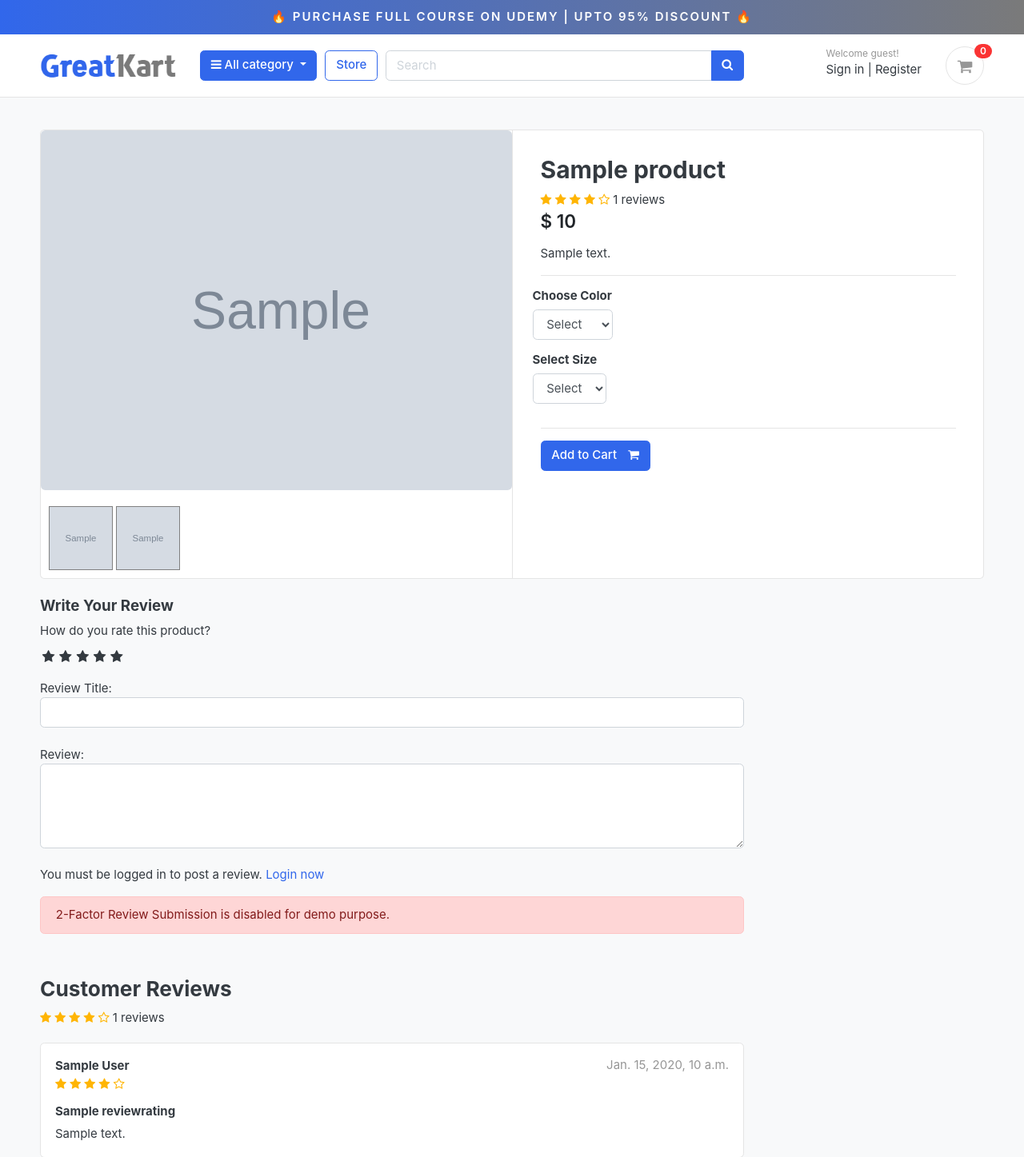
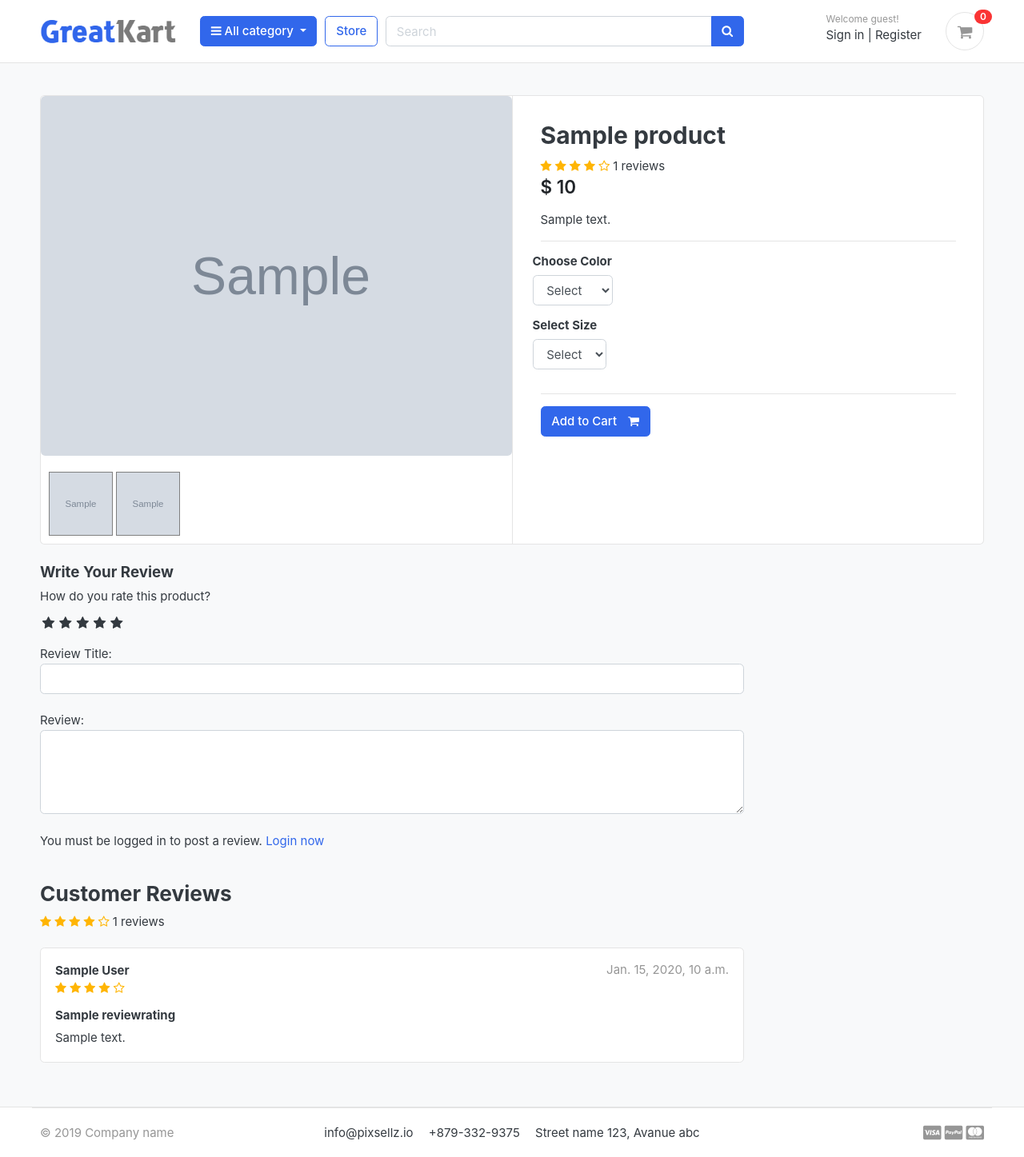
Before and after one commit to Mustafanaji0413/Webster, a Django app: a page that uses templates/includes/navbar.html in a window 1280 px wide. Shown: the top 1447 px of the page at 80% size. After the commit the page ends 1426 px from the top, so only its background shows below. Run offline with Django 3.2, Linux system fonts and the light colour scheme; tables that the repository leaves empty hold one stand-in row (values such as "Sample post"); grey boxes marked "Sample" are stand-in pictures; some libraries are stand-ins or nearby versions; some web fonts are replaced.

Commit message:
Change how many items is displayed in store per page

```diff
--- a/accounts/views.py
+++ b/accounts/views.py
@@ -51,7 +51,7 @@ def register(request):
             to_email = email
             send_email = EmailMessage(mail_subject, message, to=[to_email])
             send_email.send()
-            # messages.success(request, 'Thank you for registering with us. We have sent you a verification email to your email address [rathan.kumar@gmail.com]. Please verify it.')
+            # messages.success(request, 'Thank you for registering with us. We have sent you a verification email to your email address. Please verify it.')
             return redirect('/accounts/login/?command=verification&email='+email)
     else:
         form = RegistrationForm()
@@ -89,9 +89,6 @@ def login(request):
                         existing_variation = item.variations.all()
                         ex_var_list.append(list(existing_variation))
                         id.append(item.id)
-
-                    # product_variation = [1, 2, 3, 4, 6]
-                    # ex_var_list = [4, 6, 3, 5]
 
                     for pr in product_variation:
                         if pr in ex_var_list:
--- a/store/models.py
+++ b/store/models.py
@@ -54,7 +54,7 @@ variation_category_choice = (
 
 class Variation(models.Model):
     product = models.ForeignKey(Product, on_delete=models.CASCADE)
-    variation_category = models.CharField(max_length=100, choices=variation_category_choice)
+    variation_category = models.CharField(max_length=100, choices=variation_category_choice, null=True, blank=True )
     variation_value = models.CharField(max_length=100)
     is_active = models.BooleanField(default=True)
     created_date = models.DateTimeField(auto_now=True)
--- a/store/views.py
+++ b/store/views.py
@@ -20,7 +20,7 @@ def store(request, category_slug=None):
     if category_slug != None:
         categories = get_object_or_404(Category, slug=category_slug)
         products = Product.objects.filter(category=categories, is_available=True)
-        paginator = Paginator(products, 1)
+        paginator = Paginator(products, 3)
         page = request.GET.get('page')
         paged_products = paginator.get_page(page)
         product_count = products.count()
--- a/templates/includes/navbar.html
+++ b/templates/includes/navbar.html
@@ -1,12 +1,7 @@
 {% load static %}
 
 
-<div class="container-fluid" style="text-align:center;background-image: linear-gradient(to right, #3167EB , #7A7A7A);padding:10px;font-weight: 600;position:sticky;top:0;z-index:999;">
-<a href="https://www.udemy.com/course/django-ecommerce-project-based-course-python-django-web-development/?couponCode=DJECOM" style="color: white;text-transform: uppercase;letter-spacing: 2px;"><span>&#x1F525</span> Purchase Full Course on Udemy | Upto 95% Discount <span>&#x1F525</span></a>
-</div> <!-- container //  -->
-
 <header class="section-header">
-
 
 
 <section class="header-main border-bottom">
--- a/templates/orders/payments.html
+++ b/templates/orders/payments.html
@@ -31,7 +31,7 @@
 				<div class="card">
 					<h5 class="card-header">Payment Method</h5>
 					<div class="card-body">
-						<p class="card-text">PayPal</p>
+						<p class="card-text">PayPal / Credit Card / Debit Card</p>
 
 					</div>
 				</div>
@@ -115,9 +115,6 @@
 
 					</div> <!-- card-body.// -->
 				</div> <!-- card.// -->
-				<div class="alert alert-danger" role="alert">
-				  <b>Please Note: </b>This is a demo website. Do not try to make real payments.
-				</div>
 			</aside> <!-- col.// -->
 
 
--- a/templates/store/product_detail.html
+++ b/templates/store/product_detail.html
@@ -121,25 +121,15 @@
 						Review:
 						<textarea name="review" rows="4" class="form-control"></textarea>
 						<br>
-						<!-- {% if user.is_authenticated %}
+						{% if user.is_authenticated %}
 							{% if orderproduct %}
 								<input type="submit" value="Submit Review" class="btn btn-primary">
 							{% else %}
 								<p>You must purchase this product to post a review.</p>
 							{% endif %}
 						{% else %}
-						<p>You must be logged in to post a review. <span><a href="{% url 'login' %}">Login now</a></span></p>
-						{% endif %} -->
-
-						{% if user.is_authenticated %}
-								<input type="submit" value="Submit Review" class="btn btn-primary">
-						{% else %}
-						<p>You must be logged in to post a review. <span><a href="{% url 'login' %}">Login now</a></span></p>
+							<p>You must be logged in to post a review. <span><a href="{% url 'login' %}">Login now</a></span></p>
 						{% endif %}
-						<div class="alert alert-danger" role="alert" style="margin-top:10px;">
-  2-Factor Review Submission is disabled for demo purpose.
-</div>
-
 					</div>
 {% include 'includes/alerts.html' %}
 				</form>
```
Also changed, not shown: accounts/migrations/0003_auto_20230224_1510.py (added), carts/migrations/0004_rename_variation_cartitem_variations.py (added), store/migrations/0007_auto_20230224_1510.py (added).
